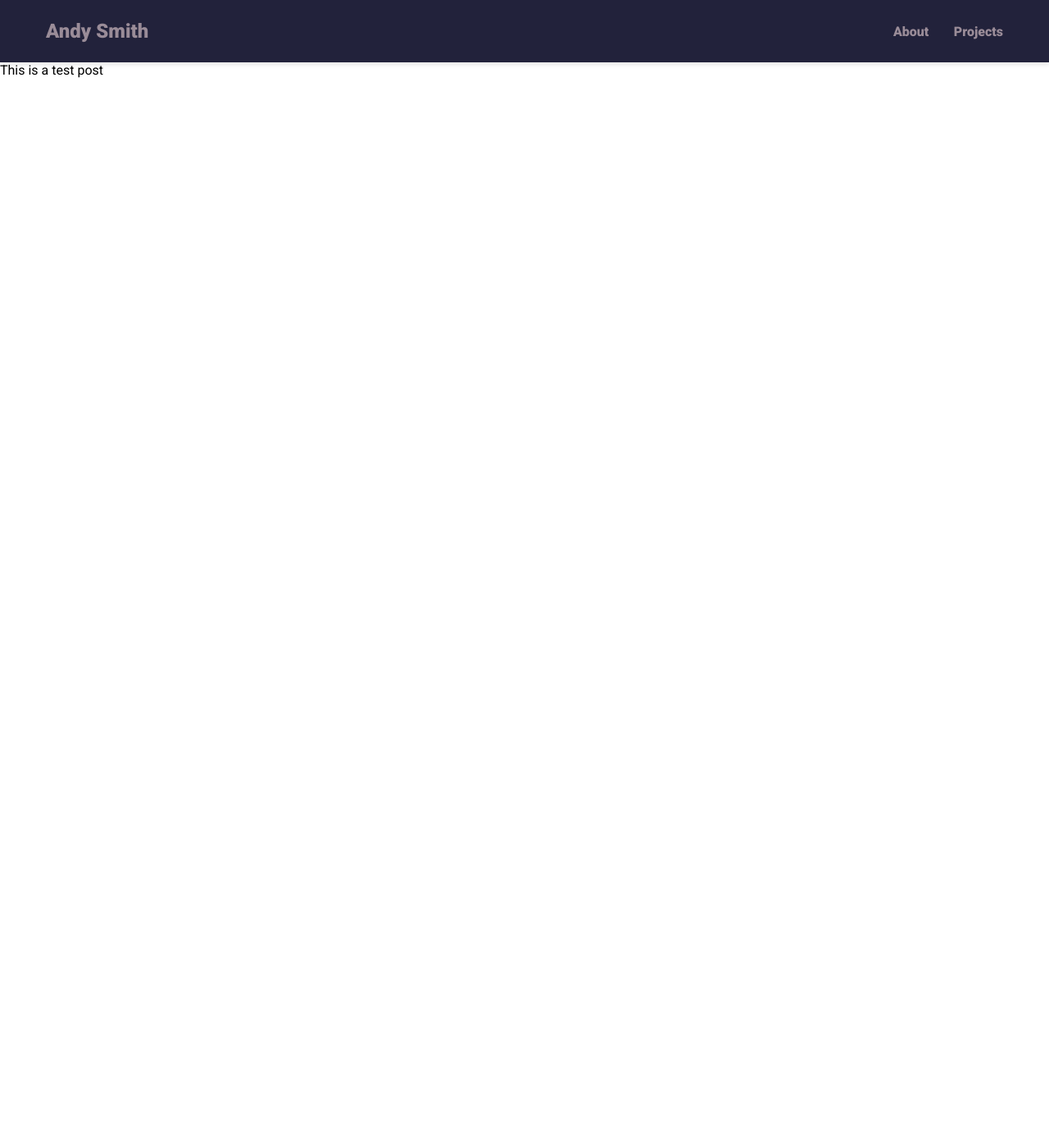
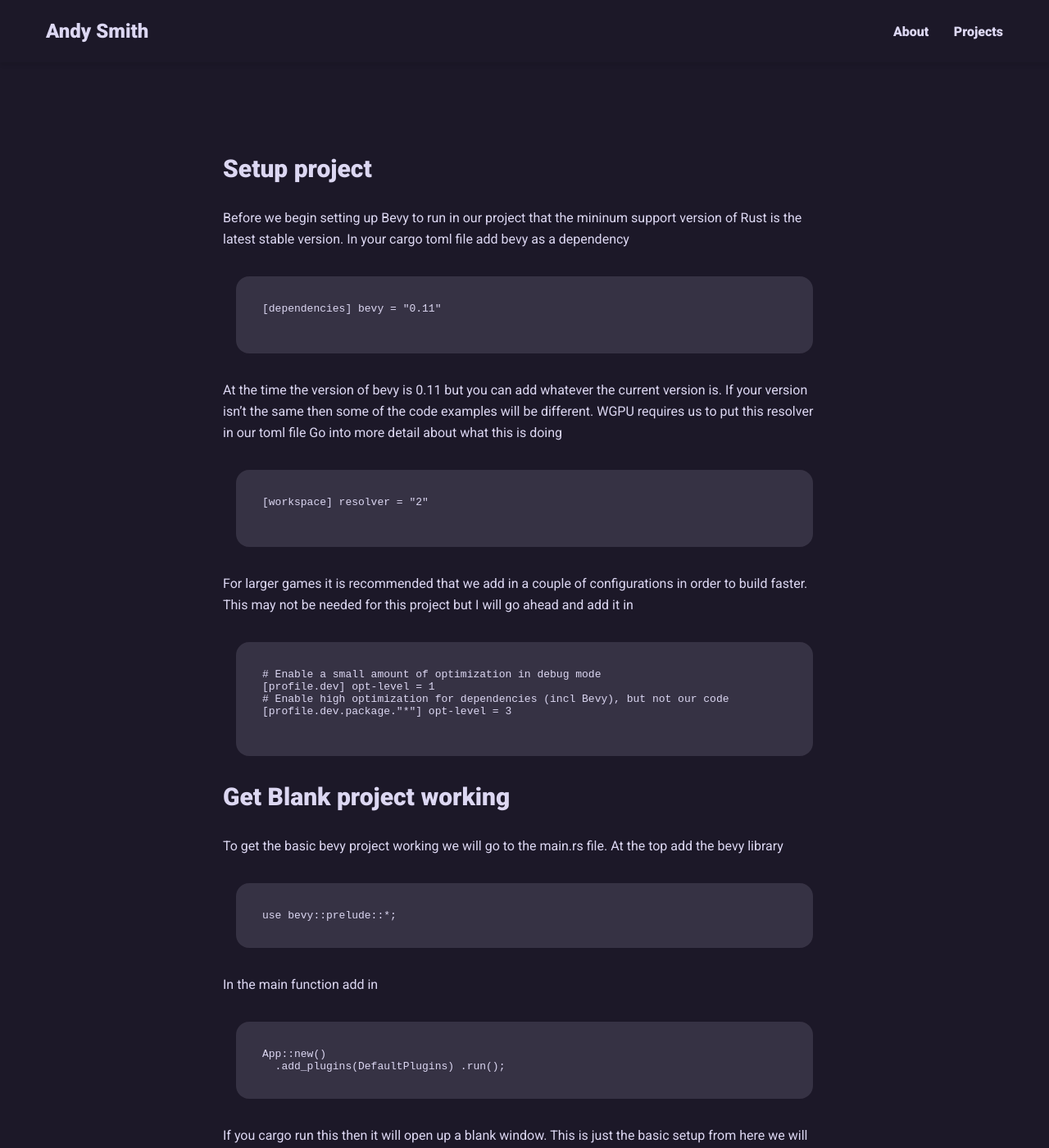
Before and after one commit to andyrsmith/andyrsmith.github.io, a Jekyll site: the page built from _posts/2023-10-28-test.md, in a window 1280 px wide and 1400 px high. Shown: the whole window at 82% size. Built offline with Jekyll 4.4.1, drawn with Linux system fonts in a browser that asks for light colours; some of the changed text lies outside the part shown.

Commit message:
Add test post and create post layout

````diff
--- a/_layouts/post.html
+++ b/_layouts/post.html
@@ -1,28 +1,9 @@
-<html lang="en">
-    <head>
-        <meta charset="UTF-8" />
-        <meta http-equiv="X-UA-Compatible" content="IE=edge" />
-        <meta name="viewport" content="width=device-width, initial-scale=1.0" />
+---
+layout: default
+---
 
-        <link rel="stylesheet" href="styles/main.css" />
-
-        <title>Andy Smith | Software Developer</title>
-    </head>
-    <body>
-        <nav>
-            <h1>Andy Smith</h1>
-            <ul class="menu">
-                <li><a href="#projects" class="nav-link">Main</a></li>
-                <li><a href="#projects" class="nav-link">Blog</a></li>
-            </ul>
-            <button class="hamburger-menu">
-                <ion-icon class="bars" name="menu-outline"></ion-icon>
-            </button>
-        </nav>
-        <section class="post">
-            <div class="sample-projects">
-                {{ content }}
-            </div>
-        <section>
-    </body>
-</html>
+<section class="post">
+    <div class="post-content">
+        {{ content }}
+    </div>
+<section>
--- a/_posts/2023-10-28-test.md
+++ b/_posts/2023-10-28-test.md
@@ -1,6 +1,45 @@
 ---
-layout: default
+layout: post
 title: blug
 author: Andy
 ---
-This is a test post
+
+## Setup project
+
+
+Before we begin setting up Bevy to run in our project that the mininum support version of Rust is the latest stable version. In your cargo toml file add bevy as a dependency
+
+```
+[dependencies] bevy = "0.11"
+
+```
+
+At the time the version of bevy is 0.11 but you can add whatever the current version is.  If your version isn't the same then some of the code examples will be different. WGPU requires us to put this resolver in our toml file Go into more detail about what this is doing
+
+```
+[workspace] resolver = "2"
+
+```
+
+For larger games it is recommended that we add in a couple of configurations in order to build faster.  This may not be needed for this project but I will go ahead and add it in
+
+```
+# Enable a small amount of optimization in debug mode
+[profile.dev] opt-level = 1
+# Enable high optimization for dependencies (incl Bevy), but not our code
+[profile.dev.package."*"] opt-level = 3
+
+```
+## Get Blank project working
+
+To get the basic bevy project working we will go to the main.rs file. At the top add the bevy library
+
+```
+use bevy::prelude::*;
+```
+In the main function add in
+```
+App::new()
+  .add_plugins(DefaultPlugins) .run();
+```
+If you cargo run this then it will open up a blank window.  This is just the basic setup from here we will add.
--- a/styles/main.css
+++ b/styles/main.css
@@ -5,8 +5,8 @@
     --normal-font: 400;
     --bold-font: 700;
     --bolder-font: 900;
-    --bg-color: #22223B;
-    --primary-color: #9A8C98;
+    --bg-color: rgb(28, 24, 40);
+    --primary-color: rgb(220, 215, 242);
     --secondary-color: #ff7235;
     --primary-shadow: #8b8eaf;
     --secondary-shadow: #a17a69;
@@ -18,6 +18,10 @@
 
 html {
     scroll-behavior: smooth;
+}
+
+body {
+    background-color: var(--bg-color);
 }
 
 * {
@@ -163,6 +167,16 @@ nav ul li {
     z-index: 2;
 }
 
+.post-content {
+    margin: 0em auto;
+    width: 50%;
+    padding-top: 7em;
+    padding-bottom: 7em;
+    padding-left: 3em;
+    padding-right: 3em;
+    border-radius: 1em;
+}
+
 .sample-projects {
     background-color: var(--bg-color);
     padding-top: 4em;
@@ -229,7 +243,42 @@ nav ul li {
    height: 250px;
 }
 
+body h2, body p, body h3 {
+    color: var(--primary-color);
+}
 
+.post h2 {
+    margin-bottom: 1em;
+    font-size: 30px;
+}
+
+.post p {
+    font-size: 16px;
+    line-height: 26px;
+}
+
+.language-plaintext {
+    background-color: rgba(220, 215, 242, 0.133);
+    border-radius: 1em;
+    padding: 2em;
+    margin: 2em 1em;
+    color: rgb(220, 215, 242);
+
+}
+
+@media screen and (max-width: 1600px) {
+    .post-content {
+        width: 65%;
+    }
+}
+
+
+
+@media screen and (max-width: 1200px) {
+    .post-content {
+        width: 75%;
+    }
+}
 
 @media screen and (max-width: 720px) {
     nav {
@@ -263,6 +312,10 @@ nav ul li {
         height: 50vh;
     }
 
+    .post-content {
+        width: 100%;
+    }
+
 }
 
 @media screen and (max-width: 450px) {
````
